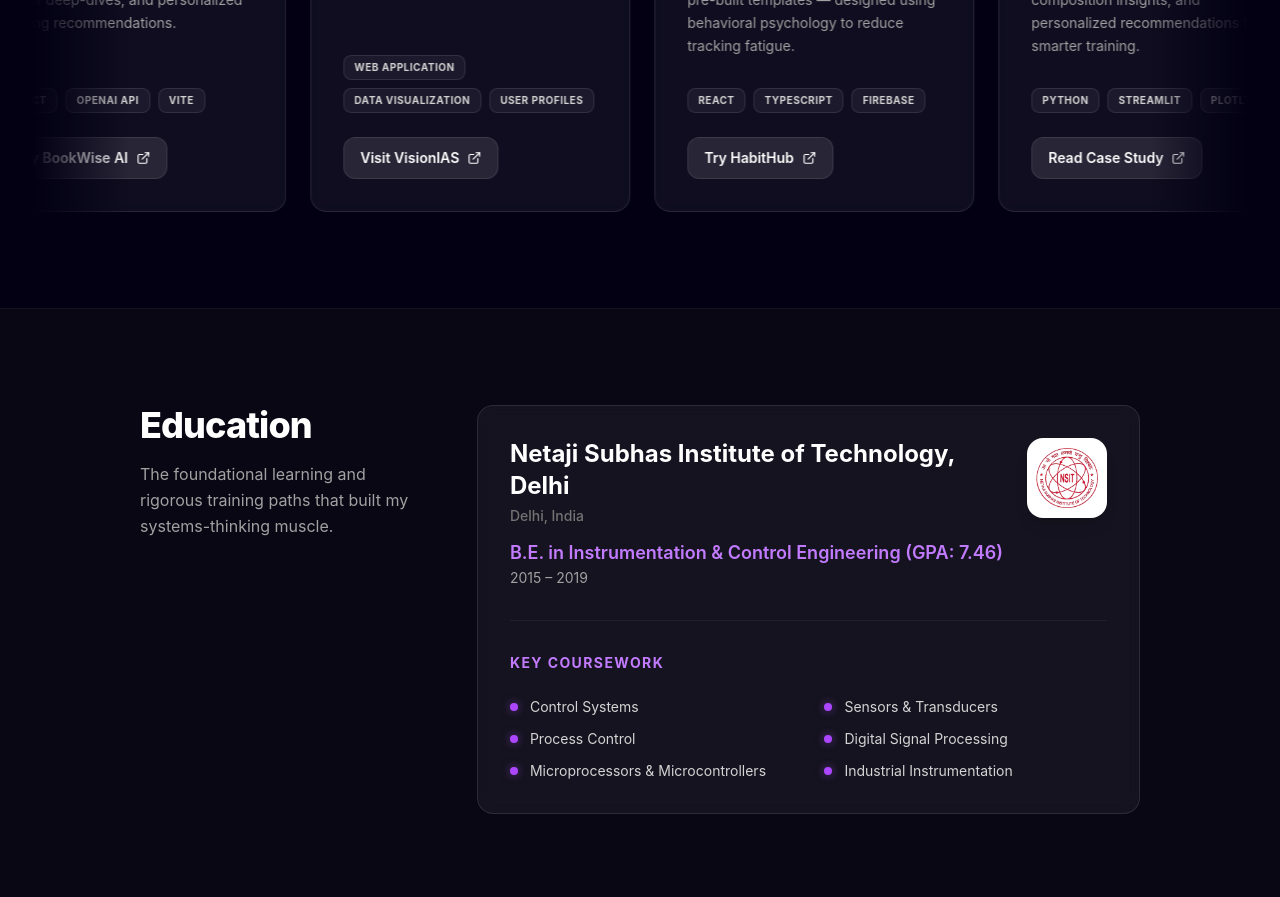
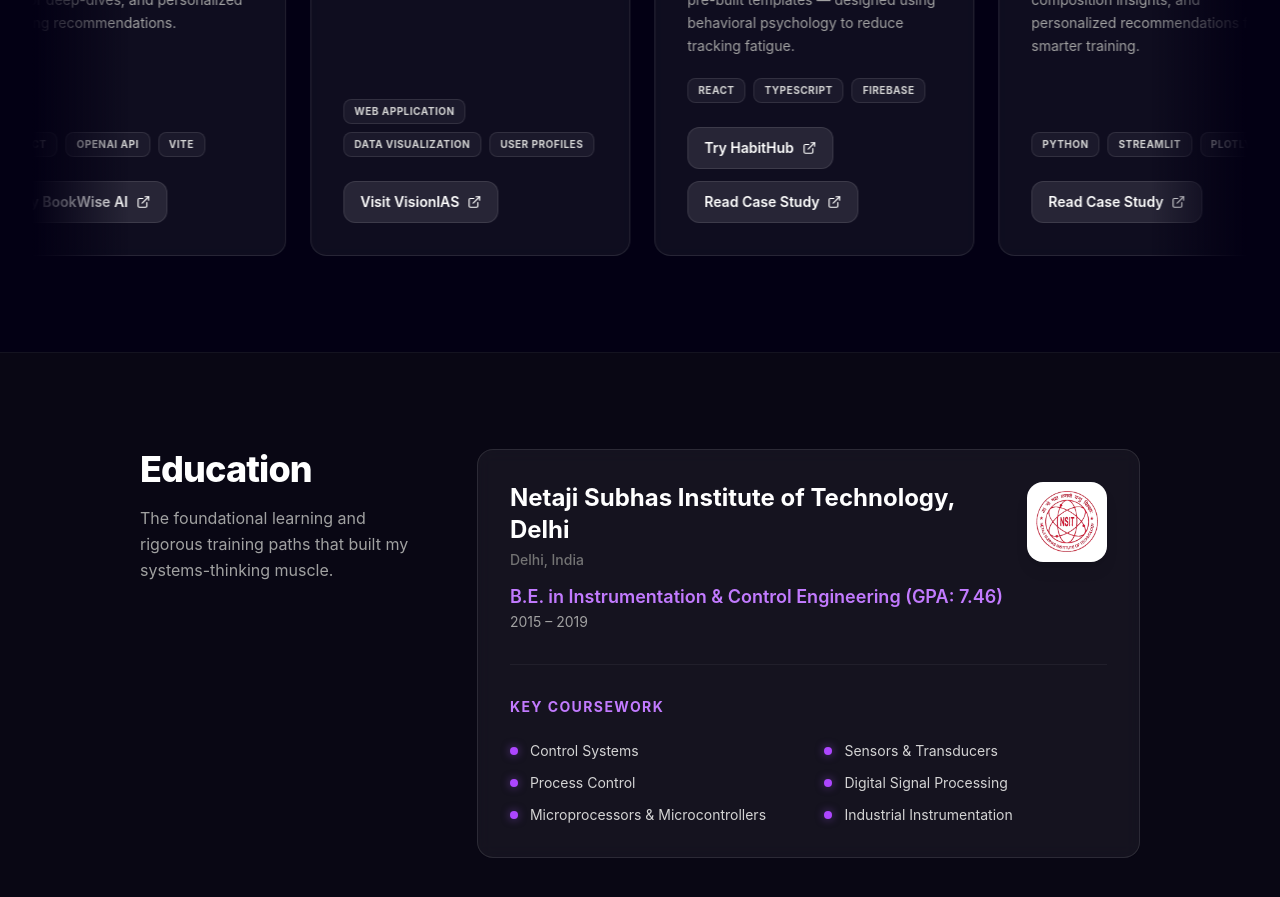
Before and after one commit to Archiev19/Archiev19.github.io, a React (Vite) app: page / in a window 1280 px wide. Shown: the part 5300-6197 px from the top of the page. Built offline with nearby package versions, Linux system fonts and the light colour scheme.

Commit message:
fix: render all links in launched products cards

```diff
--- a/src/pages/Home.jsx
+++ b/src/pages/Home.jsx
@@ -397,9 +397,13 @@ const Home = () => {
                                                 </span>
                                             ))}
                                         </div>
-                                        <a href={proj.links[0].url} target="_blank" rel="noopener noreferrer" className="inline-flex items-center gap-2 text-sm font-semibold text-white bg-white/10 px-4 py-2.5 rounded-xl border border-white/10 hover:bg-white/20 transition-all w-fit mt-auto">
-                                            {proj.links[0].text} <ExternalLink size={14} />
-                                        </a>
+                                        <div className="flex flex-wrap gap-3 mt-auto">
+                                            {proj.links.map((link, lIdx) => (
+                                                <a key={lIdx} href={link.url} target="_blank" rel="noopener noreferrer" className="inline-flex items-center gap-2 text-sm font-semibold text-white bg-white/10 px-4 py-2.5 rounded-xl border border-white/10 hover:bg-white/20 transition-all w-fit">
+                                                    {link.text} <ExternalLink size={14} />
+                                                </a>
+                                            ))}
+                                        </div>
                                     </div>
                                 ))}
                             </div>
```
